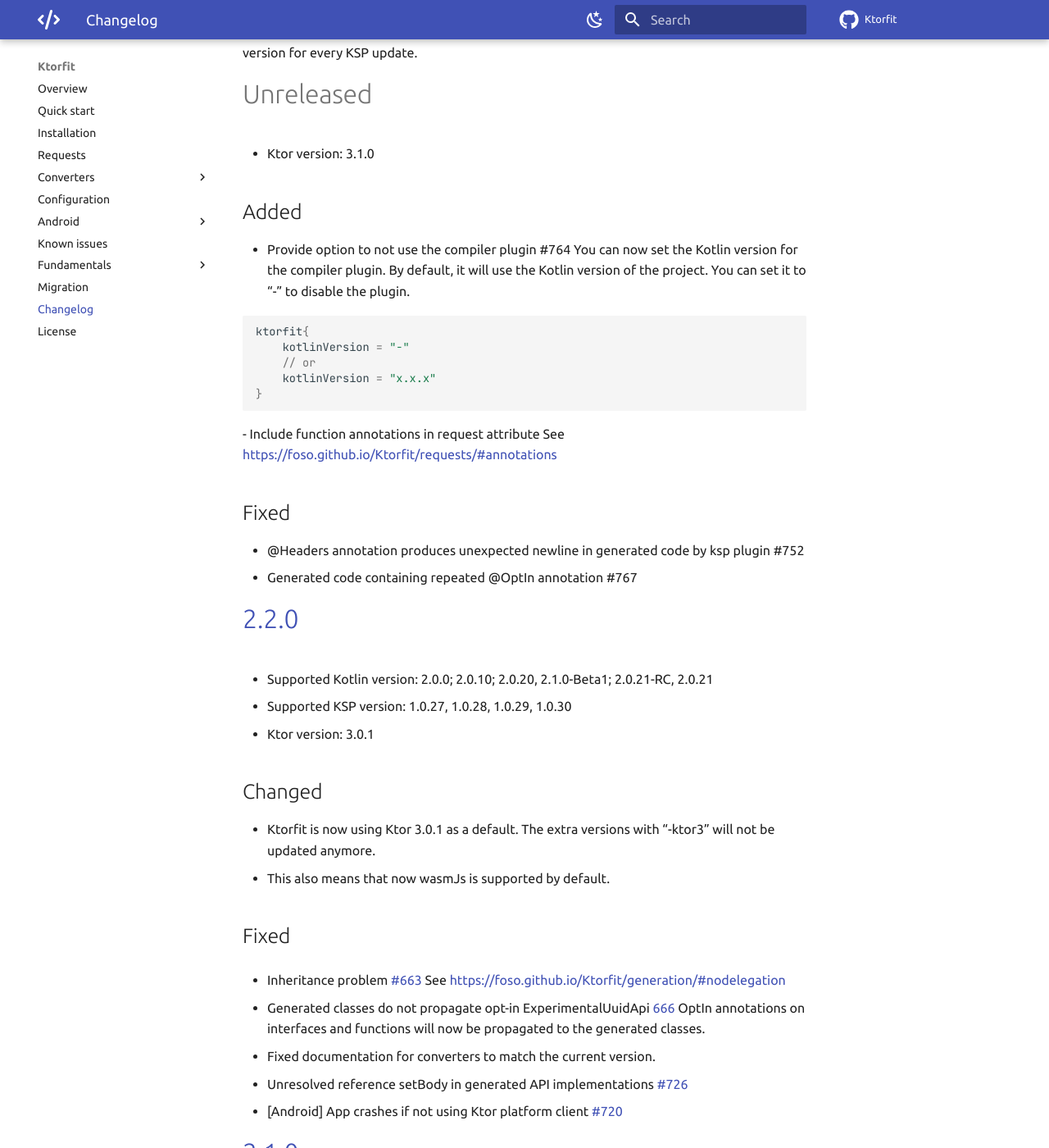
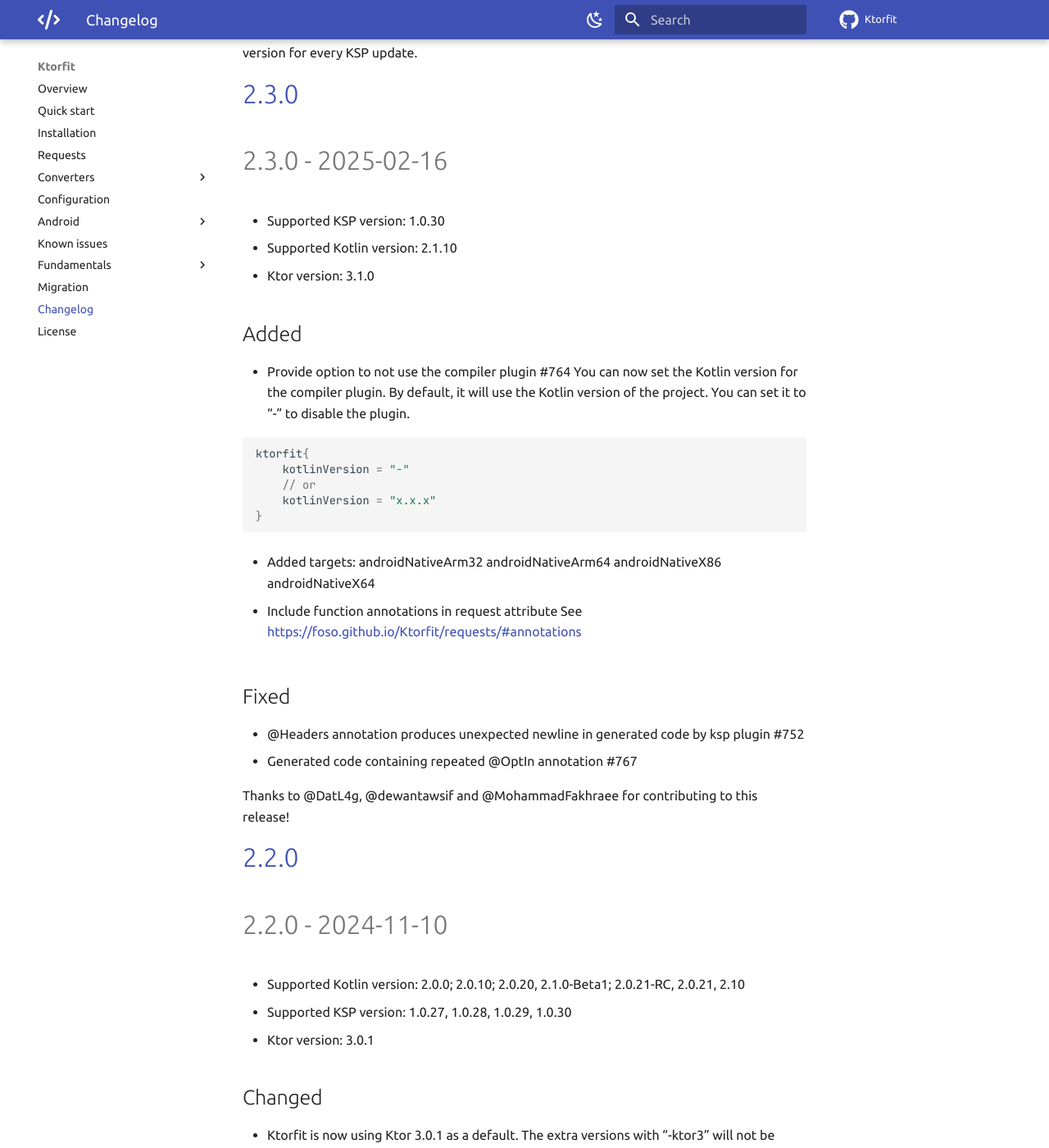
Before and after one commit to Foso/Ktorfit, an MkDocs documentation site: the page built from docs/CHANGELOG.md, in a window 1280 px wide and 1400 px high, scrolled down 246 px. Shown: the whole window at 82% size. Built offline with MkDocs 1.6.1 and Material for MkDocs 9.7.7, drawn with Linux system fonts in a browser that asks for light colours; comment, search, counter and statistics services are not loaded.

Commit message:
Release 2.3.0

````diff
--- a/docs/CHANGELOG.md
+++ b/docs/CHANGELOG.md
@@ -7,7 +7,12 @@
 Note: This project needs KSP to work and every new Ktorfit with an update of the KSP version is technically a breaking change.
 But there is no intent to bump the Ktorfit major version for every KSP update.
 
-# Unreleased
+# [2.3.0]()
+
+2.3.0 - 2025-02-16
+========================================
+* Supported KSP version: 1.0.30
+* Supported Kotlin version: 2.1.10
 * Ktor version: 3.1.0
 
 ## Added
@@ -22,6 +27,14 @@
     kotlinVersion = "x.x.x"
 }
 ```
+
+- Added targets:
+androidNativeArm32
+androidNativeArm64
+androidNativeX86
+androidNativeX64
+
+
 - Include function annotations in request attribute
 See https://foso.github.io/Ktorfit/requests/#annotations
 
@@ -29,8 +42,14 @@
 - @Headers annotation produces unexpected newline in generated code by ksp plugin #752
 - Generated code containing repeated @OptIn annotation #767
 
+Thanks to @DatL4g, @dewantawsif and @MohammadFakhraee for contributing to this release!
+
 # [2.2.0]()
-* Supported Kotlin version: 2.0.0; 2.0.10; 2.0.20, 2.1.0-Beta1; 2.0.21-RC, 2.0.21
+
+2.2.0 - 2024-11-10
+========================================
+
+* Supported Kotlin version: 2.0.0; 2.0.10; 2.0.20, 2.1.0-Beta1; 2.0.21-RC, 2.0.21, 2.10
 * Supported KSP version: 1.0.27, 1.0.28, 1.0.29, 1.0.30
 * Ktor version: 3.0.1
 
````
Also changed, not shown: 3 other files.
